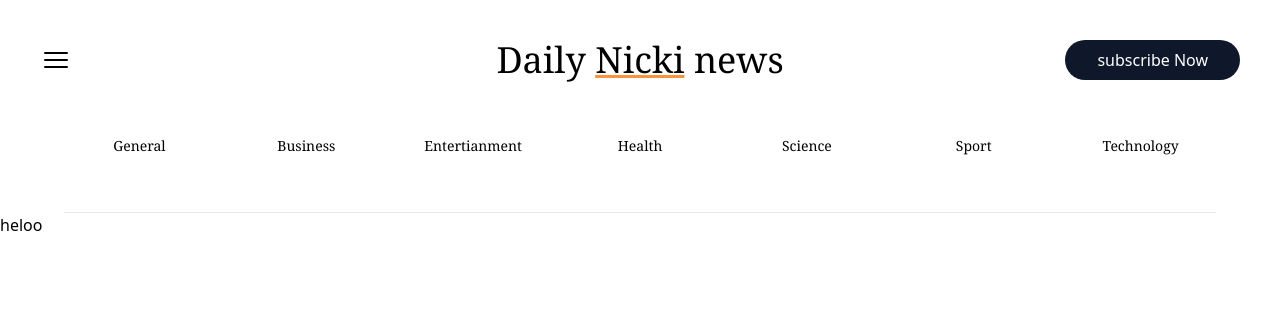
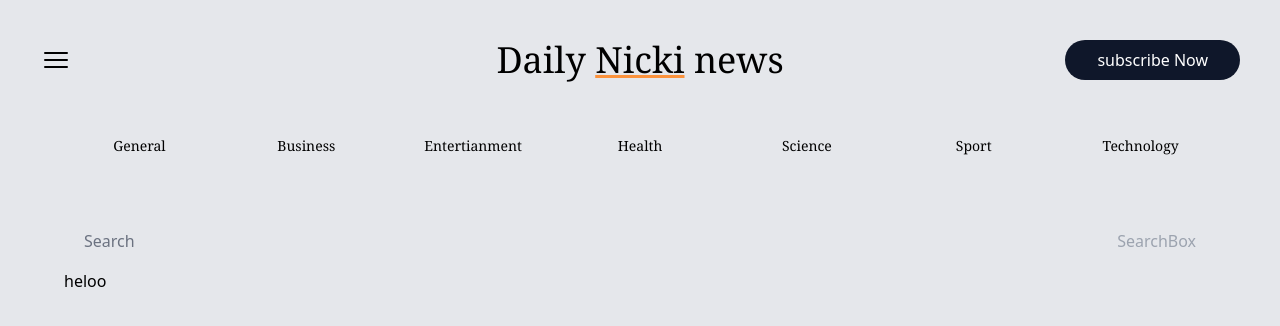
Before and after one commit to arshamghobadi/news-app, a Next.js app: page / in a window 1280 px wide. Shown: the top 326 px of the page. Built offline with nearby package versions, Linux system fonts and the light colour scheme.

Commit message:
fetch data

```diff
--- a/app/Header.js
+++ b/app/Header.js
@@ -1,6 +1,8 @@
 import Link from 'next/link';
 
 import { HiBars3 } from 'react-icons/hi2';
+import NavLinks from './NavLinks';
+import SearchBox from './SearchBox';
 function Header() {
   return (
     <header>
@@ -23,6 +25,8 @@
           </button>
         </div>
       </div>
+      <NavLinks />
+      <SearchBox />
     </header>
   );
 }
--- /dev/null
+++ b/app/SearchBox.js
@@ -0,0 +1,36 @@
+'use client';
+import { useRouter } from 'next/navigation';
+import React from 'react';
+import { useState } from 'react';
+
+function SearchBox() {
+  const [input, setInput] = useState('');
+  const router = useRouter();
+  const handleSearch = (e) => {
+    e.preventDefault();
+    if (!input) return;
+    router.push(`/search/${input}`);
+  };
+  return (
+    <form
+      onSubmit={handleSearch}
+      className="max-w-6xl mx-auto flex justify-between items-center px-5"
+    >
+      <input
+        value={input}
+        onChange={(e) => setInput(e.target.value)}
+        placeholder="Search"
+        type="text"
+        className="w-full h-14 rounded-sm placeholder-gray-500 text-gray-500 outline-none flex-1 bg-transparent dark:text-orange-400"
+      />
+      <button
+        disabled={!input}
+        className="text-orange-400 disabled:text-gray-400"
+      >
+        SearchBox
+      </button>
+    </form>
+  );
+}
+
+export default SearchBox;
--- a/app/layout.js
+++ b/app/layout.js
@@ -10,10 +10,9 @@
         head.js. Find out more at https://beta.nextjs.org/docs/api-reference/file-conventions/head
       */}
       <head />
-      <body>
+      <body className=" bg-gray-200 dark:bg-zinc-900 transition-all duration-700">
         <Header />
-        <NavLinks />
-        {children}
+        <div className="max-w-6xl mx-auto">{children}</div>
       </body>
     </html>
   );
--- a/app/page.js
+++ b/app/page.js
@@ -1,7 +1,6 @@
-import { Inter } from '@next/font/google';
+import { categories } from '@/components/constants';
 
-const inter = Inter({ subsets: ['latin'] });
-
-export default function Home() {
+export default async function Home() {
+  // const news = await fetchNews(categories.join(','));
   return <div>heloo</div>;
 }
--- a/package.json
+++ b/package.json
@@ -12,6 +12,8 @@
     "@next/font": "13.1.6",
     "eslint": "8.34.0",
     "eslint-config-next": "13.1.6",
+    "graphql": "^16.6.0",
+    "graphql-request": "^5.1.0",
     "next": "13.1.6",
     "react": "18.2.0",
     "react-dom": "18.2.0",
--- /dev/null
+++ b/stepzen.config.json
@@ -0,0 +1,3 @@
+{
+  "endpoint": "api/opining-alligator"
+}
```
Also changed, not shown: 1 other file (tests, documents, lock files or other folders).
